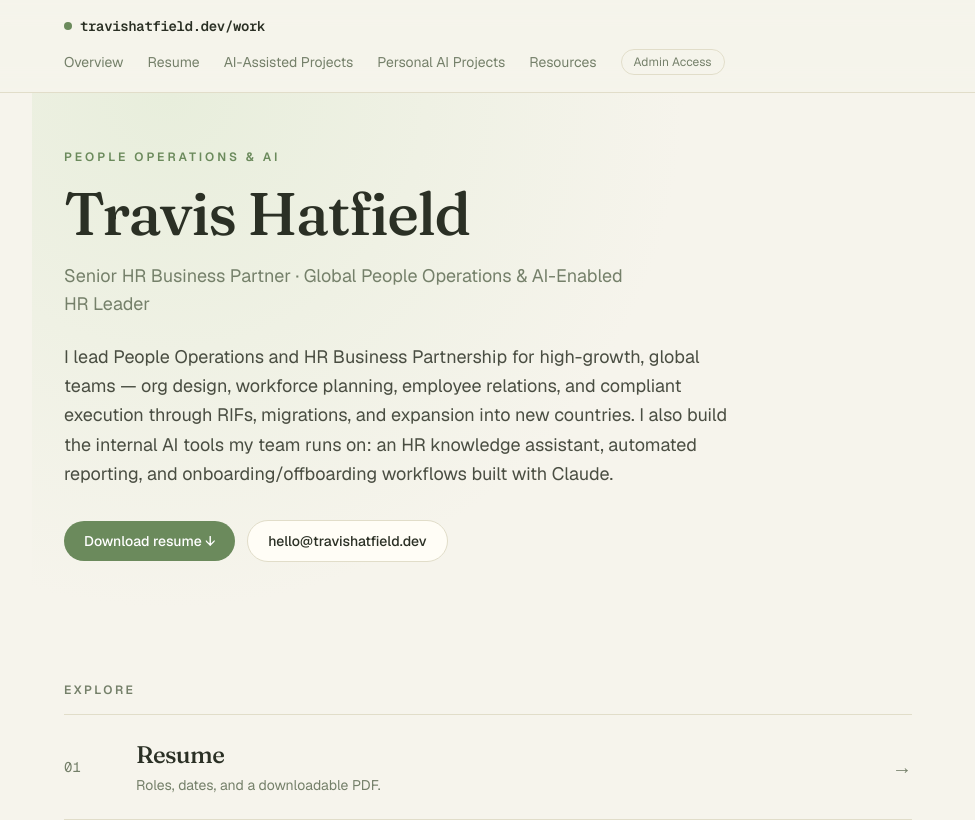
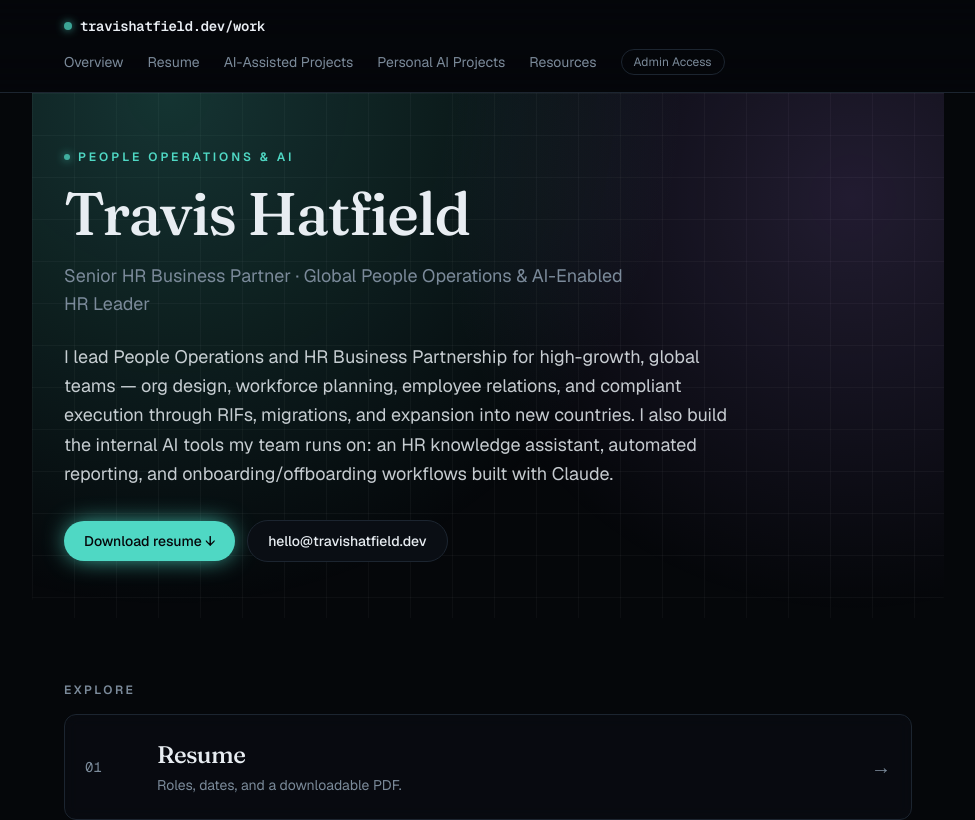
Before and after one commit to travis-hatfield/work-portfolio, a Next.js app: page / in a window 1280 px wide. Shown: the top 820 px of the page, without its empty margins (152-1127 px from the left). Built offline with nearby package versions, Linux system fonts and the light colour scheme.

Commit message:
Futuristic pass: always-dark tech theme with teal/violet glow, grid-texture hero, scroll-reveal motion, glowing hover rings on cards and nav, scanline overlay on project previews

```diff
--- a/app/globals.css
+++ b/app/globals.css
@@ -2,14 +2,14 @@
 @plugin "@tailwindcss/typography";
 
 :root {
-  --background: #f6f4ec;
-  --foreground: #2b3025;
-  --muted: #75806a;
-  --border: #e1ddc9;
-  --accent: #6b8a5c;
-  --accent-soft: #e8eedc;
-  --accent-2: #e08a6f;
-  --card: #fffdf6;
+  --background: #05070a;
+  --foreground: #e8edf2;
+  --muted: #7b8a9a;
+  --border: #1c2530;
+  --accent: #4fd8c4;
+  --accent-soft: #0f2a28;
+  --accent-2: #b98bff;
+  --card: #0a0e14;
 }
 
 @theme inline {
@@ -26,19 +26,6 @@
   --font-display: var(--font-fraunces);
 }
 
-@media (prefers-color-scheme: dark) {
-  :root {
-    --background: #171a13;
-    --foreground: #eef0e6;
-    --muted: #9ba68e;
-    --border: #2c3124;
-    --accent: #94c17e;
-    --accent-soft: #232a1d;
-    --accent-2: #ec9a7c;
-    --card: #1e2218;
-  }
-}
-
 body {
   background: var(--background);
   color: var(--foreground);
@@ -53,10 +40,57 @@ details > summary::-webkit-details-marker {
   display: none;
 }
 
+/* Ambient glow + grid texture, futuristic-tech background */
 .bg-noise-fade {
-  background-image: radial-gradient(circle at 15% 0%, var(--accent-soft) 0%, transparent 55%);
+  background-image:
+    radial-gradient(circle at 15% 0%, color-mix(in srgb, var(--accent) 22%, transparent) 0%, transparent 55%),
+    radial-gradient(circle at 90% 20%, color-mix(in srgb, var(--accent-2) 16%, transparent) 0%, transparent 45%),
+    linear-gradient(rgba(255,255,255,0.035) 1px, transparent 1px),
+    linear-gradient(90deg, rgba(255,255,255,0.035) 1px, transparent 1px);
+  background-size: auto, auto, 42px 42px, 42px 42px;
 }
 
 .font-display {
   font-family: var(--font-display), Georgia, serif;
 }
+
+/* Glow ring used on hover for cards */
+.glow-ring {
+  position: relative;
+}
+.glow-ring::before {
+  content: "";
+  position: absolute;
+  inset: -1px;
+  border-radius: inherit;
+  padding: 1px;
+  background: linear-gradient(135deg, var(--accent), var(--accent-2));
+  -webkit-mask: linear-gradient(#000 0 0) content-box, linear-gradient(#000 0 0);
+  -webkit-mask-composite: xor;
+  mask-composite: exclude;
+  opacity: 0;
+  transition: opacity 300ms ease;
+  pointer-events: none;
+}
+.glow-ring:hover::before {
+  opacity: 1;
+}
+
+/* Scroll-reveal animation, driven by a small client component toggling data-visible */
+[data-reveal] {
+  opacity: 0;
+  transform: translateY(18px);
+  transition: opacity 700ms cubic-bezier(0.16, 1, 0.3, 1), transform 700ms cubic-bezier(0.16, 1, 0.3, 1);
+}
+[data-reveal="true"] {
+  opacity: 1;
+  transform: translateY(0);
+}
+
+@keyframes pulse-glow {
+  0%, 100% { opacity: 0.55; }
+  50% { opacity: 1; }
+}
+.pulse-dot {
+  animation: pulse-glow 2.4s ease-in-out infinite;
+}
--- a/app/page.tsx
+++ b/app/page.tsx
@@ -2,6 +2,7 @@ import Link from "next/link";
 import { headers } from "next/headers";
 import { profile } from "@/lib/data";
 import { siteFromHost } from "@/lib/sites";
+import Reveal from "@/components/reveal";
 
 const professionalLinks = [
   {
@@ -57,20 +58,30 @@ export default async function Home() {
   return (
     <div className="flex flex-col gap-16">
       <section className="bg-noise-fade -mx-6 -mt-8 rounded-b-3xl px-6 pb-14 pt-14 sm:-mx-8 sm:px-8">
-        <p className="text-xs font-semibold uppercase tracking-[0.25em] text-accent">
+        <Reveal>
+          <p className="flex items-center gap-2 text-xs font-semibold uppercase tracking-[0.25em] text-accent">
+            <span className="pulse-dot inline-block h-1.5 w-1.5 rounded-full bg-accent shadow-[0_0_8px_var(--color-accent)]" />
             People Operations &amp; AI
           </p>
+        </Reveal>
+        <Reveal delay={80}>
           <h1 className="mt-4 max-w-3xl font-display text-4xl font-medium leading-[1.08] tracking-tight sm:text-6xl">
             {profile.name}
           </h1>
+        </Reveal>
+        <Reveal delay={160}>
           <p className="mt-4 max-w-xl text-lg text-muted">{profile.title}</p>
+        </Reveal>
+        <Reveal delay={240}>
           <p className="mt-6 max-w-2xl text-base leading-relaxed text-foreground/85 sm:text-lg">
             {profile.blurb}
           </p>
+        </Reveal>
+        <Reveal delay={320}>
           <div className="mt-8 flex flex-wrap items-center gap-3">
             <a
               href={profile.resumePdf}
-            className="rounded-full bg-accent px-5 py-2.5 text-sm font-medium text-white transition-transform hover:-translate-y-0.5 hover:shadow-lg"
+              className="rounded-full bg-accent px-5 py-2.5 text-sm font-medium text-background shadow-[0_0_24px_-4px_var(--color-accent)] transition-all hover:-translate-y-0.5 hover:shadow-[0_0_32px_-2px_var(--color-accent)]"
             >
               Download resume ↓
             </a>
@@ -81,16 +92,19 @@ export default async function Home() {
               {profile.email}
             </a>
           </div>
+        </Reveal>
       </section>
 
       <section>
+        <Reveal>
           <h2 className="text-xs font-semibold uppercase tracking-[0.2em] text-muted">Explore</h2>
-        <div className="mt-4 divide-y divide-border border-y border-border">
-          {professionalLinks.map((l) => (
+        </Reveal>
+        <div className="mt-4 flex flex-col gap-3">
+          {professionalLinks.map((l, i) => (
+            <Reveal key={l.href} delay={i * 90}>
               <Link
-              key={l.href}
                 href={l.href}
-              className="group grid grid-cols-[3rem_1fr_auto] items-center gap-4 py-6 transition-colors hover:bg-accent-soft/50 sm:grid-cols-[3.5rem_1fr_auto]"
+                className="glow-ring group grid grid-cols-[3rem_1fr_auto] items-center gap-4 rounded-xl border border-border bg-card/60 px-5 py-6 backdrop-blur-sm transition-colors hover:bg-card sm:grid-cols-[3.5rem_1fr_auto]"
               >
                 <span className="font-mono text-sm text-muted">{l.number}</span>
                 <span>
@@ -106,6 +120,7 @@ export default async function Home() {
                   →
                 </span>
               </Link>
+            </Reveal>
           ))}
         </div>
       </section>
--- a/components/nav.tsx
+++ b/components/nav.tsx
@@ -22,16 +22,29 @@ export default async function Nav() {
   const label = site === "personal" ? "travishatfield.dev" : "travishatfield.dev/work";
 
   return (
-    <header className="sticky top-0 z-10 border-b border-border bg-background/90 backdrop-blur-md">
+    <header className="sticky top-0 z-10 border-b border-border bg-background/70 backdrop-blur-xl">
       <div className="mx-auto flex max-w-4xl flex-wrap items-center justify-between gap-3 px-6 py-4">
         <Link href="/" className="flex items-center gap-2 font-mono text-sm font-semibold tracking-tight">
-          <span className="inline-block h-2 w-2 rounded-full bg-accent" aria-hidden="true" />
+          <span
+            className="pulse-dot inline-block h-2 w-2 rounded-full bg-accent"
+            style={{ boxShadow: "0 0 8px var(--color-accent)" }}
+            aria-hidden="true"
+          />
           {label}
         </Link>
         <nav className="flex flex-wrap items-center gap-x-6 gap-y-1 text-sm text-muted">
           {links.map((l) => (
-            <Link key={l.href} href={l.href} className="relative py-1 transition-colors hover:text-foreground">
+            <Link
+              key={l.href}
+              href={l.href}
+              className="group relative py-1 transition-colors hover:text-foreground"
+            >
               {l.label}
+              <span
+                className="absolute -bottom-0.5 left-0 h-px w-0 bg-accent transition-all duration-300 group-hover:w-full"
+                style={{ boxShadow: "0 0 6px var(--color-accent)" }}
+                aria-hidden="true"
+              />
             </Link>
           ))}
           <Link
--- a/components/project-preview-card.tsx
+++ b/components/project-preview-card.tsx
@@ -51,7 +51,7 @@ export default function ProjectPreviewCard({
       href={href}
       onMouseEnter={() => setHovering(true)}
       onMouseLeave={handleLeave}
-      className="group relative flex flex-col overflow-hidden rounded-2xl border border-border bg-card transition-all duration-300 hover:-translate-y-1 hover:shadow-[0_24px_48px_-16px_rgba(0,0,0,0.4)]"
+      className="glow-ring group relative flex flex-col overflow-hidden rounded-2xl border border-border bg-card transition-all duration-300 hover:-translate-y-1 hover:shadow-[0_0_40px_-12px_var(--color-accent)]"
     >
       {/* Preview surface */}
       <div className="relative aspect-[16/10] w-full overflow-hidden bg-background">
@@ -71,8 +71,18 @@ export default function ProjectPreviewCard({
           ))
         )}
 
+        {/* Scanline overlay for a tech feel */}
+        <div
+          className="pointer-events-none absolute inset-0 opacity-0 transition-opacity duration-300 group-hover:opacity-100"
+          style={{
+            backgroundImage:
+              "repeating-linear-gradient(to bottom, transparent 0, transparent 3px, rgba(0,0,0,0.12) 4px)",
+          }}
+        />
+        <div className="pointer-events-none absolute inset-0 bg-gradient-to-t from-background/70 via-transparent to-transparent opacity-60 transition-opacity duration-300 group-hover:opacity-30" />
+
         {/* Category chip */}
-        <span className="absolute left-3 top-3 rounded-full bg-background/85 px-2.5 py-1 text-[11px] font-semibold uppercase tracking-wide text-accent-2 backdrop-blur-sm">
+        <span className="absolute left-3 top-3 rounded-full border border-accent-2/40 bg-background/70 px-2.5 py-1 text-[11px] font-semibold uppercase tracking-wide text-accent-2 backdrop-blur-md">
           {category}
         </span>
 
@@ -85,7 +95,8 @@ export default function ProjectPreviewCard({
                 className="h-1.5 rounded-full transition-all duration-300"
                 style={{
                   width: i === active ? "1rem" : "0.375rem",
-                  backgroundColor: i === active ? "var(--color-accent)" : "rgba(255,255,255,0.5)",
+                  backgroundColor: i === active ? "var(--color-accent)" : "rgba(255,255,255,0.4)",
+                  boxShadow: i === active ? "0 0 8px var(--color-accent)" : "none",
                 }}
               />
             ))}
@@ -98,7 +109,7 @@ export default function ProjectPreviewCard({
         <h3 className="font-display text-lg font-medium tracking-tight transition-colors group-hover:text-accent">
           {title}
         </h3>
-        {stats && <p className="text-xs text-muted">{stats}</p>}
+        {stats && <p className="font-mono text-xs text-muted">{stats}</p>}
         <p className="text-sm leading-relaxed text-foreground/85">{summary}</p>
         <div className="mt-auto flex flex-wrap gap-1.5 pt-3">
           {tools.slice(0, 4).map((t) => (
--- /dev/null
+++ b/components/reveal.tsx
@@ -0,0 +1,40 @@
+"use client";
+
+import { useEffect, useRef, useState, type ReactNode } from "react";
+
+export default function Reveal({
+  children,
+  delay = 0,
+  className,
+}: {
+  children: ReactNode;
+  delay?: number;
+  className?: string;
+}) {
+  const ref = useRef<HTMLDivElement>(null);
+  const [visible, setVisible] = useState(false);
+
+  useEffect(() => {
+    const el = ref.current;
+    if (!el) return;
+    const observer = new IntersectionObserver(
+      (entries) => {
+        entries.forEach((entry) => {
+          if (entry.isIntersecting) {
+            setTimeout(() => setVisible(true), delay);
+            observer.unobserve(entry.target);
+          }
+        });
+      },
+      { threshold: 0.15 }
+    );
+    observer.observe(el);
+    return () => observer.disconnect();
+  }, [delay]);
+
+  return (
+    <div ref={ref} data-reveal={visible} className={className}>
+      {children}
+    </div>
+  );
+}
```
Lines whose indentation alone changed are shown as unchanged.
